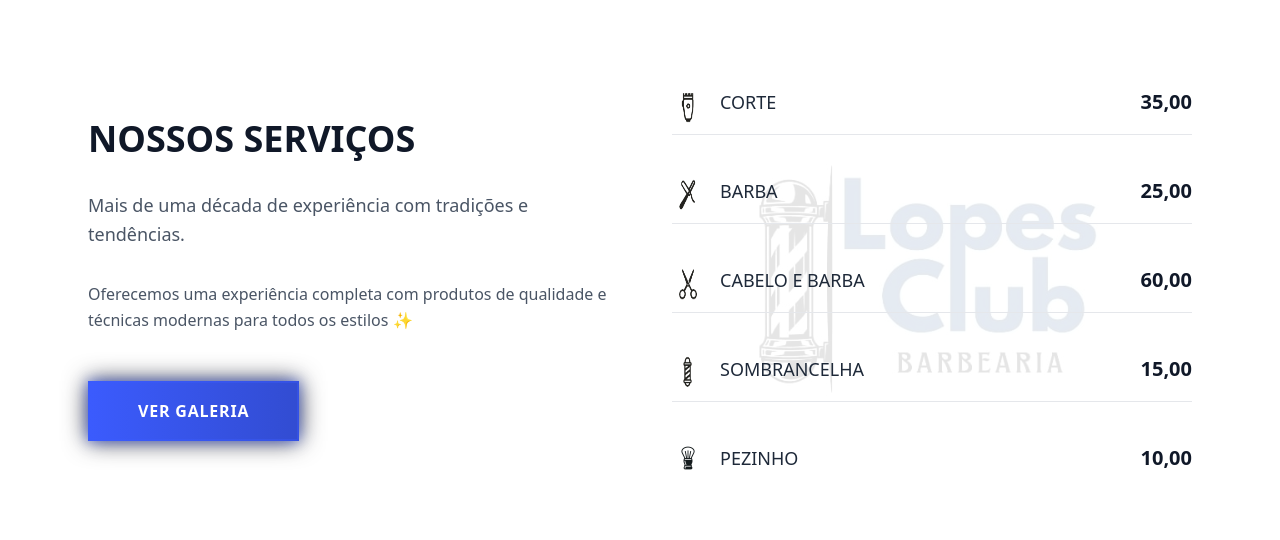
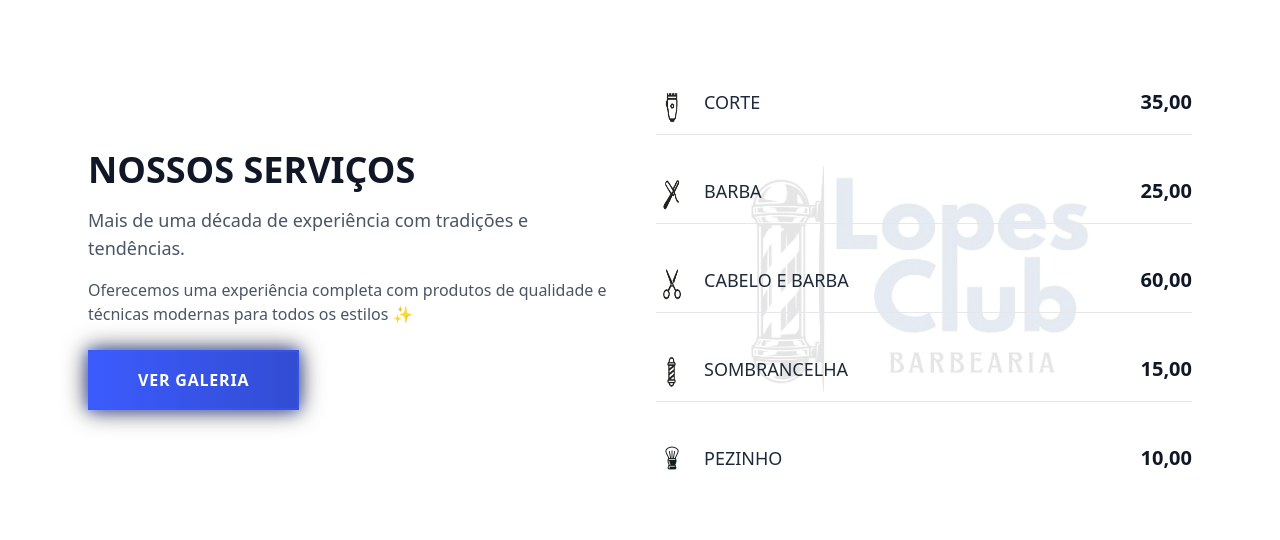
Before and after one commit to gabrielcalixxto/b-lopesclub, a Next.js app: page / in a window 1280 px wide. Shown: the part 858-1398 px from the top of the page. Built offline with nearby package versions, Linux system fonts and the light colour scheme.

Commit message:
ajustado predisposicao do botao ver galearia e outros ajustes

```diff
--- a/src/app/page.tsx
+++ b/src/app/page.tsx
@@ -42,24 +42,26 @@ export default function Home() {
       </section>
 
       {/* Services Section */}
-      <section id="servicos" className="py-32 bg-white relative">
+      <section id="servicos" className="py-32 bg-white">
         <div className="max-w-6xl mx-auto px-6">
-          <div className="grid lg:grid-cols-2 gap-16 items-center">
+          <div className="grid lg:grid-cols-2 gap-8 items-center">
             <div className="text-center lg:text-left">
-              <h2 className="text-4xl font-bold text-gray-900 mb-8">NOSSOS SERVIÇOS</h2>
-              <p className="text-gray-600 text-lg leading-relaxed mb-8">
+              <h2 className="text-4xl font-bold text-gray-900 mb-4">NOSSOS SERVIÇOS</h2>
+              <p className="text-gray-600 text-lg mb-4">
                 Mais de uma década de experiência com tradições e tendências.
               </p>
-              <p className="text-gray-600 leading-relaxed mb-12">
+              <p className="text-gray-600 mb-6">
                 Oferecemos uma experiência completa com produtos de qualidade e técnicas modernas para todos os estilos ✨
               </p>
-              <a
-                href="#galeria"
-                className="botao-ousado mx-auto lg:mx-0 text-white font-bold py-4 px-12 uppercase tracking-wider transition-all duration-300 transform hover:scale-105 block w-max"
+              <button
+                onClick={() => document.querySelector("#galeria")?.scrollIntoView({ behavior: "smooth" })}
+                className="botao-ousado inline-block text-white font-bold py-4 px-12 uppercase tracking-wider transition-all duration-300 transform hover:scale-105"
               >
                 VER GALERIA
-              </a>
+              </button>
             </div>
+
+
 
             <section className="relative">
               <div className="space-y-6 max-w-xl mx-auto relative z-10">
@@ -126,10 +128,10 @@ export default function Home() {
             </section>
           </div>
         </div>
-      </section>
+      </section >
 
       {/* Location Section */}
-      <section id="contato" className="py-20 bg-gray-100">
+      < section id="contato" className="py-20 bg-gray-100" >
         <div className="max-w-6xl mx-auto px-6">
           <div className="text-center mb-16">
             <h2 className="text-4xl font-bold mb-4 mt-8 text-gray-900">NOSSA UNIDADE</h2>
@@ -163,17 +165,20 @@ export default function Home() {
                   </div>
                 </div>
               </div>
+              <div >
+                <button
+                  onClick={openAgendamento}
+                  className="botao-ousado hidden lg:inline-block text-white font-bold py-4 px-12 uppercase tracking-wider transition-all duration-300 transform hover:scale-105"
+                >
+                  AGENDAR PELO WHATSAPP
+                </button>
+                <AgendamentoModal isOpen={isAgendamentoOpen} onClose={closeAgendamento} />
 
-              <button
-                onClick={openAgendamento}
-                className="botao-ousado inline-block text-white font-bold py-4 px-12 uppercase tracking-wider transition-all duration-300 transform hover:scale-105"
-              >
-                AGENDAR PELO WHATSAPP
-              </button>
-              <AgendamentoModal isOpen={isAgendamentoOpen} onClose={closeAgendamento} />
+              </div>
+
             </div>
 
-            <div className="grid grid-cols-1 gap-4">
+            <div className="grid max-md:grid-cols-2 grid-cols-1 gap-4">
               <img
                 src="/assets/foto-unidade-1.jpeg"
                 alt="Interior da Unidade"
@@ -189,12 +194,22 @@ export default function Home() {
                 height={192}
               />
             </div>
+            <div className="mt-8 text-center lg:hidden">
+              <button
+                onClick={openAgendamento}
+                className="botao-ousado inline-block text-white font-bold py-4 px-12 uppercase tracking-wider transition-all duration-300 transform hover:scale-105"
+              >
+                AGENDAR PELO WHATSAPP
+              </button>
+              <AgendamentoModal isOpen={isAgendamentoOpen} onClose={closeAgendamento} />
+
+            </div>
           </div>
         </div>
-      </section>
+      </section >
 
       {/* Gallery Section */}
-      <section id="galeria" className="py-32 bg-white">
+      < section id="galeria" className="py-32 bg-white" >
         <div className="max-w-6xl mx-auto px-6">
           <h2 className="text-4xl font-bold text-center mb-4 text-gray-900">GALERIA DE CORTES</h2>
           <p className="text-center mb-6 text-gray-600 text-xl">✂️✨ Alguns dos nossos trabalhos recentes ✨✂️</p>
@@ -210,8 +225,8 @@ export default function Home() {
             ))}
           </div>
         </div>
-      </section>
+      </section >
 
-    </main>
+    </main >
   );
 }
```
